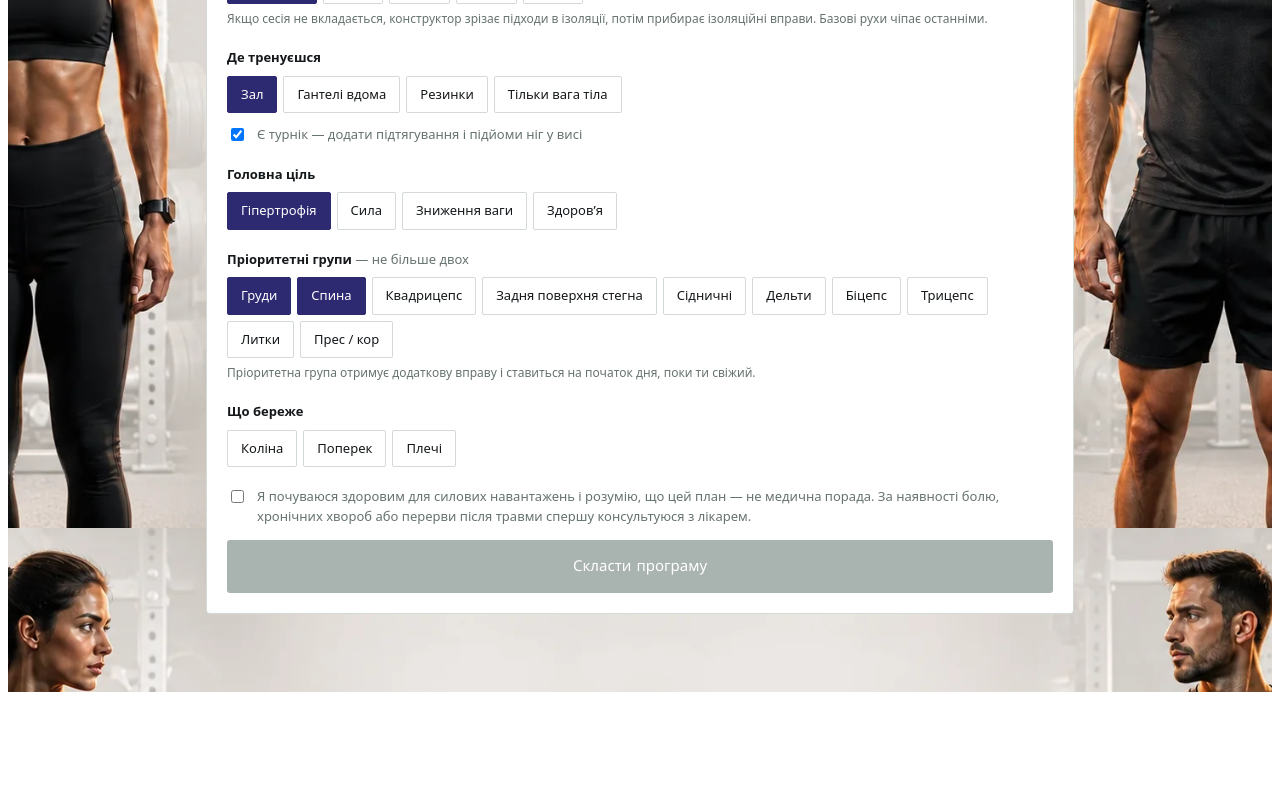
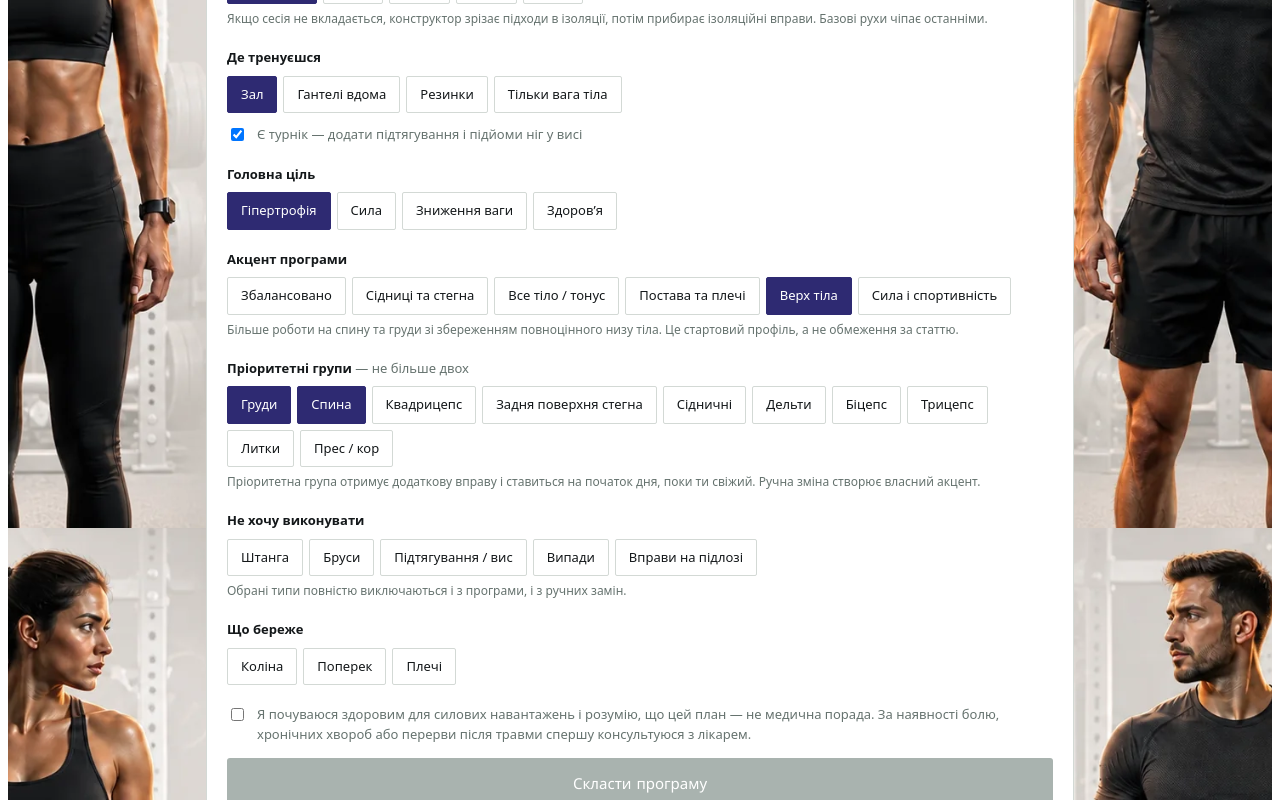
Before and after one commit to igsamchenko-cmyk/gym-program-generator, a React (Vite) app: page / in a window 1280 px wide. Shown: the part 1080-1880 px from the top of the page. Before the commit the page ends 1780 px from the top, so only its background shows below. Built offline with nearby package versions, Linux system fonts and the light colour scheme.

Commit message:
Add training focus profiles and exercise exclusions

```diff
--- a/src/TrainingConstructor.jsx
+++ b/src/TrainingConstructor.jsx
@@ -5,7 +5,7 @@ import {
   PLACE_LABEL, WEEKDAYS, LEVEL_LABEL, GOAL_LABEL, SPLIT_NOTE,
 } from './data/labels.js';
 import {
-  SEX, BALANCE, GROUP_CAP, dayLabel, loadFor, isLoadable, PROGRESSION, ageFlags, isExerciseAllowed,
+  SEX, BALANCE, FOCUS, CUSTOM_FOCUS, AVOID, GROUP_CAP, dayLabel, focusForPriority, loadFor, isLoadable, PROGRESSION, ageFlags, isExerciseAllowed,
   buildPlan, isHeavy, setsFor, rirFor, repsFor, tempoFor, restFor, targetFor,
   weeklyVolume, sessionMinutes, scheduleWarnings, frequency, techMarks, warmup,
   DEFAULT_PROFILE, sanitizeProfile,
@@ -231,6 +231,18 @@ function Wizard({ p, set, onBuild }) {
     if (w.length > p.days) w = w.slice(w.length - p.days);
     set({ weekdays: w });
   };
+  const changeSex = (sex) => {
+    const followsSuggestedFocus = p.focus === SEX[p.sex].focus;
+    if (!followsSuggestedFocus) { set({ sex }); return; }
+    const focus = SEX[sex].focus;
+    set({ sex, focus, priority: FOCUS[focus].priority.slice() });
+  };
+  const changeFocus = (focus) => set({ focus, priority: FOCUS[focus].priority.slice() });
+  const changePriority = (priority) => {
+    const limited = priority.slice(-2);
+    set({ priority: limited, focus: focusForPriority(limited) });
+  };
+  const focusInfo = FOCUS[p.focus] || CUSTOM_FOCUS;
   const customReady = p.mode !== 'custom' || Array.from({ length: p.days }).every((_, i) => p.customDays[i] && p.customDays[i].groups.length);
   return (
     <div className="tk-card">
@@ -257,8 +269,7 @@ function Wizard({ p, set, onBuild }) {
 
       <div className="tk-field">
         <span className="tk-lbl">Стать</span>
-        <OptRow options={Object.entries(SEX).map(([k, v]) => [k, v.label])} value={p.sex}
-          onChange={(v) => set({ sex: v, priority: SEX[p.sex].prio.join() === p.priority.join() ? SEX[v].prio : p.priority })} />
+        <OptRow options={Object.entries(SEX).map(([k, v]) => [k, v.label])} value={p.sex} onChange={changeSex} />
         <div className="tk-hint">{SEX[p.sex].note}</div>
       </div>
 
@@ -329,9 +340,24 @@ function Wizard({ p, set, onBuild }) {
       </div>
 
       <div className="tk-field">
+        <span className="tk-lbl">Акцент програми</span>
+        <OptRow options={Object.entries(FOCUS).map(([k, v]) => [k, v.label])} value={p.focus} onChange={changeFocus} />
+        <div className="tk-hint">{focusInfo.note} Це стартовий профіль, а не обмеження за статтю.</div>
+      </div>
+
+      <div className="tk-field">
         <span className="tk-lbl">Пріоритетні групи <span style={{ fontWeight: 400, color: 'var(--steel)' }}>— не більше двох</span></span>
-        <OptRow multi options={Object.entries(MUSCLE)} value={p.priority} onChange={(v) => set({ priority: v.slice(-2) })} />
-        <div className="tk-hint">Пріоритетна група отримує додаткову вправу і ставиться на початок дня, поки ти свіжий.</div>
+        <OptRow multi options={Object.entries(MUSCLE)} value={p.priority} onChange={changePriority} />
+        <div className="tk-hint">Пріоритетна група отримує додаткову вправу і ставиться на початок дня, поки ти свіжий. Ручна зміна створює власний акцент.</div>
+      </div>
+
+      <div className="tk-field">
+        <span className="tk-lbl">Не хочу виконувати</span>
+        <OptRow multi options={Object.entries(AVOID).map(([k, v]) => [k, v.label])} value={p.avoid} onChange={(avoid) => set({ avoid })} />
+        <div className="tk-hint">
+          Обрані типи повністю виключаються і з програми, і з ручних замін.
+          {p.place === 'bw' && p.avoid.includes('floor') ? ' При тренуваннях лише з вагою тіла це може суттєво скоротити вибір вправ.' : ''}
+        </div>
       </div>
 
       <div className="tk-field">
@@ -655,8 +681,10 @@ function TrainingConstructorInner({ theme, onThemeToggle }) {
             <span className="tk-chip">{profile.days} дн/тиж</span>
             <span className="tk-chip">{PLACE_LABEL[profile.place]}</span>
             <span className="tk-chip">{GOAL_LABEL[profile.goal]}</span>
+            <span className="tk-chip">{(FOCUS[profile.focus] || CUSTOM_FOCUS).label}</span>
             <span className="tk-chip">{weeks.length} тижнів</span>
             {profile.priority.map((m) => <span className="tk-chip" key={m}>↑ {MUSCLE[m]}</span>)}
+            {profile.avoid.map((key) => <span className="tk-chip" key={'avoid-' + key}>× {AVOID[key].label}</span>)}
           </div>
           <button className="tk-mini" style={{ paddingLeft: 0 }} onClick={() => setPlan(null)}>Змінити параметри</button>
           <button className="tk-mini" onClick={copy}>Скопіювати</button>
@@ -744,6 +772,8 @@ function TrainingConstructorInner({ theme, onThemeToggle }) {
           <div className="tk-rule"><b>Темп</b>Опускання-пауза-підйом у секундах. X = вибуховий підйом. На делоаді темп сповільнюється до 3-1-3: те саме навантаження для тканин при меншій вазі.</div>
           <div className="tk-rule"><b>Правило застою</b>Якщо у вправі два тренування поспіль не додав ні повтору, ні ваги — зріж робочу вагу на 10 % і зайди в діапазон заново. Це не крок назад, а перезапуск прогресії.</div>
           <div className="tk-rule"><b>Реалістичний темп прогресу</b>{PROGRESSION[profile.level]}</div>
+          <div className="tk-rule"><b>Акцент програми — {(FOCUS[profile.focus] || CUSTOM_FOCUS).label}</b>{(FOCUS[profile.focus] || CUSTOM_FOCUS).note}</div>
+          {profile.avoid.length > 0 && <div className="tk-rule"><b>Особисті виключення</b>Не потрапляють у програму та заміни: {profile.avoid.map((key) => AVOID[key].label.toLowerCase()).join(', ')}.</div>}
           <div className="tk-rule"><b>Ліміт інтенсивних технік</b>Дроп-сети й часткові повтори в розтягнутій позиції — максимум 2 підходи на всю сесію, лише в ізоляції, ніколи в базових рухах. На делоад-тижнях прибрати повністю. За межею відмови втома росте швидше за стимул.</div>
           {profile.sex !== 'x' && <div className="tk-rule"><b>Поправка за статтю ({SEX[profile.sex].label})</b>{SEX[profile.sex].note}</div>}
           {profile.sex === 'f' && profile.age >= 45 && <div className="tk-rule"><b>Після 45</b>Силові з великою вагою — один із небагатьох інструментів, що впливають на щільність кісткової тканини. Це аргумент не знижувати ваги з віком, а зберігати важкі базові рухи в програмі, зменшуючи натомість обсяг допоміжної роботи.</div>}
--- a/src/engine.js
+++ b/src/engine.js
@@ -27,6 +27,29 @@ const BALANCE = {
   support: { label: 'Потрібна опора', note: 'Рухи з високою вимогою до рівноваги будуть замінені, якщо є рівноцінний стабільний варіант.' },
 };
 
+const FOCUS = {
+  balanced: { label: 'Збалансовано', priority: [], note: 'Рівномірний розвиток усього тіла без естетичного перекосу.' },
+  glutes: { label: 'Сідниці та стегна', priority: ['glutes', 'hams'], note: 'Більше роботи на сідничні й задню поверхню стегна; стабільні варіанти отримують перевагу над складною штангою.' },
+  tone: { label: 'Все тіло / тонус', priority: ['glutes', 'delts'], note: 'Рівномірна програма з додатковим акцентом на сідничні та плечі.' },
+  posture: { label: 'Постава та плечі', priority: ['back', 'delts'], note: 'Додаткова частота тяг, задніх дельт і вправ для контролю лопаток.' },
+  upper: { label: 'Верх тіла', priority: ['back', 'chest'], note: 'Більше роботи на спину та груди зі збереженням повноцінного низу тіла.' },
+  athletic: { label: 'Сила і спортивність', priority: ['quads', 'back'], note: 'Акцент на великих рухах ніг і спини відповідно до стажу та технічної готовності.' },
+};
+const CUSTOM_FOCUS = { label: 'Власний акцент', note: 'Пріоритетні групи налаштовані вручну.' };
+
+const AVOID = {
+  barbell: { label: 'Штанга', note: 'усі вправи зі штангою' },
+  dips: { label: 'Бруси', note: 'звичайні та зворотні бруси' },
+  pullups: { label: 'Підтягування / вис', note: 'рухи на турніку' },
+  lunges: { label: 'Випади', note: 'випади й спліт-присідання' },
+  floor: { label: 'Вправи на підлозі', note: 'рухи лежачи, планки та віджимання від підлоги' },
+};
+const AVOID_IDS = {
+  dips: new Set(['weighted_dips', 'bench_dips']),
+  lunges: new Set(['db_lunge', 'rev_lunge_bw', 'bulgarian', 'split_band']),
+  floor: new Set(['pushup', 'pushup_band', 'pike_pushup', 'glute_bridge', 'superman', 'slider_curl', 'single_bridge', 'bw_rear_raise', 'close_pushup', 'plank', 'side_plank', 'dead_bug']),
+};
+
 /* слот = патерн[@підспецифікація]; порядок у списку — чернетка, далі його впорядковує движок */
 const DAY_SLOTS = {
   fbA: ['squat', 'h_push@chest_mid', 'h_pull@back_thick', 'hinge', 'side_delt', 'triceps', 'calves@calf_gastro', 'core', 'quad_iso'],
@@ -53,11 +76,11 @@ const SPLIT_NOTE = {
    2) відпочинок в ізоляції — з тієї ж причини він коротший;
    3) стартові пріоритети — це усереднена преференція, а НЕ фізіологічна вимога, і її можна змінити. */
 const SEX = {
-  m: { label: 'Чоловік', prio: ['back', 'chest'], cap: {}, restIso: '60–90 с',
-       note: 'Стартові пріоритети — спина й груди: усереднений акцент, не вимога. Стеля обсягу й відпочинок — базові.' },
-  f: { label: 'Жінка', prio: ['glutes', 'hams'], cap: { glutes: 1.2, hams: 1.15, quads: 1.1 }, restIso: '45–75 с',
-       note: 'Піднято стелю обсягу на сідничні, задню поверхню й квадрицепс, скорочено відпочинок в ізоляції: на однаковому відсотку від максимуму жінки в середньому стійкіші до втоми й швидше відновлюються між підходами. Верх тіла при цьому потребує БІЛЬШОЇ частоти, а не менших ваг. У розминку додано активацію відвідних м’язів стегна — ширший кут Q підвищує ризик для колінного суглоба.' },
-  x: { label: 'Не вказувати', prio: [], cap: {}, restIso: '60–90 с', note: 'Нейтральні налаштування: базова стеля обсягу, базовий відпочинок, без стартових пріоритетів.' },
+  m: { label: 'Чоловік', focus: 'upper', prio: ['back', 'chest'], cap: {}, restIso: '60–90 с',
+       note: 'Стартово запропоновано акцент на верх тіла, але стать не визначає силу, технічну готовність або обовʼязковий набір вправ.' },
+  f: { label: 'Жінка', focus: 'glutes', prio: ['glutes', 'hams'], cap: { glutes: 1.2, hams: 1.15, quads: 1.1 }, restIso: '45–75 с',
+       note: 'Стартово запропоновано акцент на сідниці та стегна. Це видимий профіль, який можна змінити; складність вправ однаково визначають стаж, контроль руху й особисті побажання.' },
+  x: { label: 'Не вказувати', focus: 'balanced', prio: [], cap: {}, restIso: '60–90 с', note: 'Нейтральні налаштування: збалансований акцент, базова стеля обсягу й базовий відпочинок.' },
 };
 
 /* Патерни, з яких збирається день у власній розкладці. Порядок усередині групи —
@@ -100,7 +123,7 @@ function customSlots(groups, p) {
 }
 const dayLabel = (groups) => groups.map((g) => MUSCLE[g]).join(' + ') || 'День без груп';
 
-const PRIORITY_PATTERN = { chest: ['h_push', 'h_push@chest_up'], back: ['v_pull@back_width', 'h_pull'], quads: ['quad_iso', 'squat'], hams: ['ham_iso', 'hinge'], glutes: ['glute_iso', 'hinge'], delts: ['side_delt', 'rear_delt'], biceps: ['biceps'], triceps: ['triceps'], calves: ['calves'], core: ['core'] };
+const PRIORITY_PATTERN = { chest: ['h_push', 'h_push@chest_up'], back: ['v_pull@back_width', 'h_pull'], quads: ['quad_iso', 'squat'], hams: ['ham_iso', 'hinge@ham'], glutes: ['glute_iso', 'hinge@glute'], delts: ['side_delt', 'rear_delt'], biceps: ['biceps'], triceps: ['triceps'], calves: ['calves'], core: ['core'] };
 const FALLBACK = { v_pull: 'h_pull', h_pull: 'v_pull', quad_iso: 'lunge', ham_iso: 'hinge', glute_iso: 'hinge', rear_delt: 'h_pull', side_delt: 'v_push' };
 
 /* ============================================================
@@ -197,6 +220,22 @@ function stableBias(p) {
   return bias;
 }
 
+function focusForPriority(priority) {
+  const selected = Array.isArray(priority) ? priority : [];
+  const match = Object.entries(FOCUS).find(([, value]) => value.priority.length === selected.length
+    && value.priority.every((muscle, index) => muscle === selected[index]));
+  return match ? match[0] : 'custom';
+}
+
+function isAvoidedExercise(ex, p) {
+  const avoid = Array.isArray(p && p.avoid) ? p.avoid : [];
+  return avoid.some((key) => {
+    if (key === 'barbell') return ex.eq === 'barbell';
+    if (key === 'pullups') return ex.eq === 'pullupbar';
+    return Boolean(AVOID_IDS[key] && AVOID_IDS[key].has(ex.id));
+  });
+}
+
 function exercisePreferenceScore(ex, p) {
   const bias = stableBias(p);
   let score = 0;
@@ -222,6 +261,23 @@ function exercisePreferenceScore(ex, p) {
     if (ex.id === 'front_squat') score += 3;
     if (ex.id === 'deadlift') score += 5;
   }
+
+  if (p.focus === 'glutes') {
+    if (ex.m === 'glutes') score -= 4;
+    if (ex.p === 'glute_iso') score -= 3;
+    if (['glute_bridge', 'hip_thrust', 'glute_machine', 'cable_kickback', 'kickback', 'band_abduct'].includes(ex.id)) score -= 3;
+    if (['leg_press', 'hack_squat', 'goblet', 'step_up', 'leg_curl'].includes(ex.id)) score -= 2;
+    if (['bb_squat', 'front_squat', 'deadlift', 'weighted_dips'].includes(ex.id)) score += 5;
+  }
+  if (p.focus === 'tone') {
+    if (JOINT_FRIENDLY.has(ex.id)) score -= 1.5;
+    if (AXIAL_HEAVY.has(ex.id) || ex.id === 'weighted_dips') score += 2.5;
+  }
+  if (p.focus === 'posture') {
+    if (['chest_row', 'cable_row', 'hammer_row', 'cable_face_pull', 'band_face_pull', 'reverse_pecdeck'].includes(ex.id)) score -= 2.5;
+    if (ex.id === 'weighted_dips') score += 3;
+  }
+  if (p.focus === 'athletic' && p.level === 'adv' && ex.t === 'comp') score -= 1.5;
 
   if (p.goal === 'strength' && p.level === 'adv' && p.balance === 'steady' && ex.eq === 'barbell' && ex.t === 'comp') score -= 3;
   return score;
@@ -255,6 +311,7 @@ function isExerciseAllowed(ex, p) {
   const basic = (candidate) => allowed.has(candidate.eq)
     && candidate.d <= maxDifficultyFor(p)
     && meetsExperienceGate(candidate, p)
+    && !isAvoidedExercise(candidate, p)
     && !(candidate.av || []).some((area) => limits.includes(area));
   if (!basic(ex)) return false;
   if (p.balance === 'support' && (ex.st || 0) >= 2) {
@@ -376,6 +433,11 @@ function buildPlan(pRaw) {
       pool = pool.filter((e) => !(e.av || []).some((a) => p.limits.includes(a)));
       if (pool.length < before) why.push('обмеження (' + p.limits.map((l) => LIMIT_LABEL[l]).join(', ') + '): рухи з ризиком для цієї зони виключені');
     }
+    if (p.avoid.length) {
+      const before = pool.length;
+      pool = pool.filter((e) => !isAvoidedExercise(e, p));
+      if (pool.length < before) why.push('особисті побажання: небажані типи вправ виключені з добору');
+    }
     const beforeReadiness = pool.length;
     pool = pool.filter((e) => e.d <= maxDifficultyFor(p) && meetsExperienceGate(e, p));
     if (pool.length < beforeReadiness) {
@@ -394,13 +456,13 @@ function buildPlan(pRaw) {
     if (!fd.length) { const fb = FALLBACK[pattern]; return fb && depth < 2 ? pick(fb, usedDay, depth + 1) : { ex: null, why: [] }; }
     const fresh = fd.filter((e) => !combo[e.p + ':' + e.rg]);
     pool = fresh.length ? fresh : fd;
-    const fw = pool.filter((e) => !usedWeek.has(e.id)); if (fw.length) pool = fw;
     const preferred = preferExercises(pool, p);
     if (preferred.length < pool.length) {
       const ageReason = p.age >= 35 ? 'вік ' + p.age + ' + ' : '';
-      why.push(ageReason + 'стаж, ціль і стабільність: обрано варіант із кращим співвідношенням стимулу до технічної втоми');
+      why.push(ageReason + 'акцент програми, стаж, ціль і стабільність: обрано варіант із кращим співвідношенням стимулу до технічної втоми');
       pool = preferred;
     }
+    const fw = pool.filter((e) => !usedWeek.has(e.id)); if (fw.length) pool = fw;
     if (depth > 0) why.push('прямого варіанту під цей слот немає в доступному інвентарі — взято найближчий патерн');
     return { ex: pool[(counter++ + counterSeed) % pool.length], why };
   };
@@ -448,14 +510,16 @@ function buildPlan(pRaw) {
   const days = defs.map(({ type, name, full, requestedGroups }, dayIndex) => {
     let slots = selectedSlots[dayIndex].slice();
     p.priority.forEach((mus) => {
-      const list = PRIORITY_PATTERN[mus];
-      const pat = list[(boostUsed[mus] || 0) % list.length];
-      const base = slotPattern(pat);
-      const already = slots.filter((slot) => {
-        const pattern = slotPattern(slot);
-        return (PRIORITY_PATTERN[mus] || []).some((candidate) => slotPattern(candidate) === pattern);
-      }).length;
-      if (full.some((slot) => slotPattern(slot) === base) && boostLeft[mus] > 0 && slots.length < 10 && already < (GROUP_CAP[mus] || 3)) {
+      const list = PRIORITY_PATTERN[mus] || [];
+      const start = (boostUsed[mus] || 0) % Math.max(1, list.length);
+      let pat = null;
+      for (let offset = 0; offset < list.length; offset++) {
+        const candidate = list[(start + offset) % list.length];
+        const base = slotPattern(candidate);
+        const already = slots.filter((slot) => (PRIORITY_PATTERN[mus] || []).some((item) => slotPattern(item) === slotPattern(slot))).length;
+        if (full.some((slot) => slotPattern(slot) === base) && already < (GROUP_CAP[mus] || 3)) { pat = candidate; break; }
+      }
+      if (pat && boostLeft[mus] > 0 && slots.length < 10) {
         slots.push(pat); boostLeft[mus] -= 1; boostUsed[mus] = (boostUsed[mus] || 0) + 1;
       }
     });
@@ -694,7 +758,7 @@ function warmup(plan, day) {
   if (f.longWarm) out.push('5 хв загальної розминки + суглобова гімнастика');
   if (f.cuff && upper) out.push('Зовнішня ротація з гумкою 2×15–20 — профілактика обертової манжети, лікоть притиснутий');
   if (f.older || plan.profile.balance !== 'steady') out.push('Баланс біля стійкої опори 2×20–30 с на ногу — без ризику падіння');
-  if (plan.profile.sex === 'f' && (legs || hinge)) out.push('Відведення стегна з міні-резинкою 2×15 — активація середньої сідничної, контроль траєкторії коліна');
+  if (['glutes', 'tone'].includes(plan.profile.focus) && (legs || hinge)) out.push('Відведення стегна з міні-резинкою 2×15 — активація середньої сідничної перед цільовою роботою');
   if (plan.profile.limits.includes('knee') && legs) out.push('Розгинання ніг 1×20 з мінімальною вагою — прогріти колінний суглоб');
   if (plan.profile.limits.includes('lowback') && (hinge || legs)) out.push('Мертвий жук 2×8 на бік — увімкнути стабілізацію перед осьовими рухами');
   if (plan.profile.limits.includes('shoulder') && upper) out.push('Розтяжка грудного відділу біля стіни 1×10 — повернути амплітуду плечу перед жимами');
@@ -706,7 +770,7 @@ function warmup(plan, day) {
 const DEFAULT_PROFILE = {
   age: 39, sex: 'm', level: 'adv', days: 3, mode: 'auto',
   customDays: [{ groups: ['back', 'biceps'] }, { groups: ['chest', 'delts', 'triceps'] }, { groups: ['quads', 'hams', 'glutes', 'calves'] }],
-  place: 'gym', bar: true, goal: 'hyper', priority: ['back', 'chest'], limits: [], balance: 'steady',
+  place: 'gym', bar: true, goal: 'hyper', focus: 'upper', priority: ['back', 'chest'], avoid: [], limits: [], balance: 'steady',
   weekdays: [0, 2, 4], timeCap: null, fatigue: false, seed: 0,
 };
 const DEFAULT_WEEKDAYS = {
@@ -718,12 +782,15 @@ const PROFILE_VALUES = {
   mode: new Set(['auto', 'custom']),
   place: new Set(['gym', 'db', 'band', 'bw']),
   goal: new Set(['hyper', 'strength', 'fatloss', 'health']),
+  focus: new Set([...Object.keys(FOCUS), 'custom']),
+  avoid: new Set(Object.keys(AVOID)),
   balance: new Set(Object.keys(BALANCE)),
   timeCap: new Set([45, 60, 75, 90]),
 };
 const cloneDefaultProfile = () => ({
   ...DEFAULT_PROFILE,
   priority: DEFAULT_PROFILE.priority.slice(),
+  avoid: DEFAULT_PROFILE.avoid.slice(),
   limits: [],
   weekdays: DEFAULT_PROFILE.weekdays.slice(),
   customDays: DEFAULT_PROFILE.customDays.map((day) => ({ ...day, groups: day.groups.slice() })),
@@ -742,6 +809,8 @@ function sanitizeProfile(saved) {
   if (!saved || typeof saved !== 'object' || Array.isArray(saved)) return fallback;
   const days = safeInteger(saved.days, fallback.days, 2, 6);
   const muscleKeys = new Set(Object.keys(MUSCLE));
+  const savedPriority = saved.priority === undefined ? fallback.priority.slice() : uniqueAllowed(saved.priority, muscleKeys, 2);
+  const inferredFocus = focusForPriority(savedPriority);
   const safe = {
     age: safeInteger(saved.age, fallback.age, 14, 70),
     sex: PROFILE_VALUES.sex.has(saved.sex) ? saved.sex : fallback.sex,
@@ -751,8 +820,10 @@ function sanitizeProfile(saved) {
     place: PROFILE_VALUES.place.has(saved.place) ? saved.place : fallback.place,
     bar: typeof saved.bar === 'boolean' ? saved.bar : fallback.bar,
     goal: PROFILE_VALUES.goal.has(saved.goal) ? saved.goal : fallback.goal,
+    focus: PROFILE_VALUES.focus.has(saved.focus) ? saved.focus : inferredFocus,
     balance: PROFILE_VALUES.balance.has(saved.balance) ? saved.balance : fallback.balance,
-    priority: saved.priority === undefined ? fallback.priority : uniqueAllowed(saved.priority, muscleKeys, 2),
+    priority: savedPriority,
+    avoid: uniqueAllowed(saved.avoid, PROFILE_VALUES.avoid),
     limits: uniqueAllowed(saved.limits, new Set(Object.keys(LIMIT_LABEL))),
     weekdays: uniqueAllowed(saved.weekdays, new Set([0, 1, 2, 3, 4, 5, 6]), days).sort((a, b) => a - b),
     timeCap: PROFILE_VALUES.timeCap.has(Number(saved.timeCap)) ? Number(saved.timeCap) : null,
@@ -775,11 +846,11 @@ function isProfileBuildable(profile) {
   return safe.mode === 'auto' || (safe.customDays.length === safe.days && safe.customDays.every((day) => day.groups.length > 0));
 }
 export {
-  JOINT_FRIENDLY, AXIAL_HEAVY, REQUIRES_FOUNDATION, ADVANCED_ONLY, BALANCE, DAY_SLOTS, SPLITS, SEX,
+  JOINT_FRIENDLY, AXIAL_HEAVY, REQUIRES_FOUNDATION, ADVANCED_ONLY, BALANCE, FOCUS, CUSTOM_FOCUS, AVOID, DAY_SLOTS, SPLITS, SEX,
   GROUP_SLOTS, GROUP_WEIGHT, GROUP_CAP, customSlots, dayLabel,
   PRIORITY_PATTERN, FALLBACK, MACRO, LOADS, HEAVY_LOAD, round2, loadFor, isLoadable,
   REPS, VOLUME_TARGET, MUSCLE_CAP, PROGRESSION, ageFlags, stableBias,
-  exercisePreferenceScore, preferExercises, maxDifficultyFor, meetsExperienceGate, isExerciseAllowed,
+  focusForPriority, isAvoidedExercise, exercisePreferenceScore, preferExercises, maxDifficultyFor, meetsExperienceGate, isExerciseAllowed,
   slotCount, baseSets, LAST_IN_DAY, orderScore, HEAVY_RANK, markHeavy, buildPlan,
   isHeavy, setsFor, rirFor, repsFor, tempoFor, restFor, targetFor, weeklyVolume,
   restSec, sessionMinutes, scheduleWarnings, frequency, techMarks, warmup,
```
Also changed, not shown: 2 other files (tests, documents, lock files or other folders).
